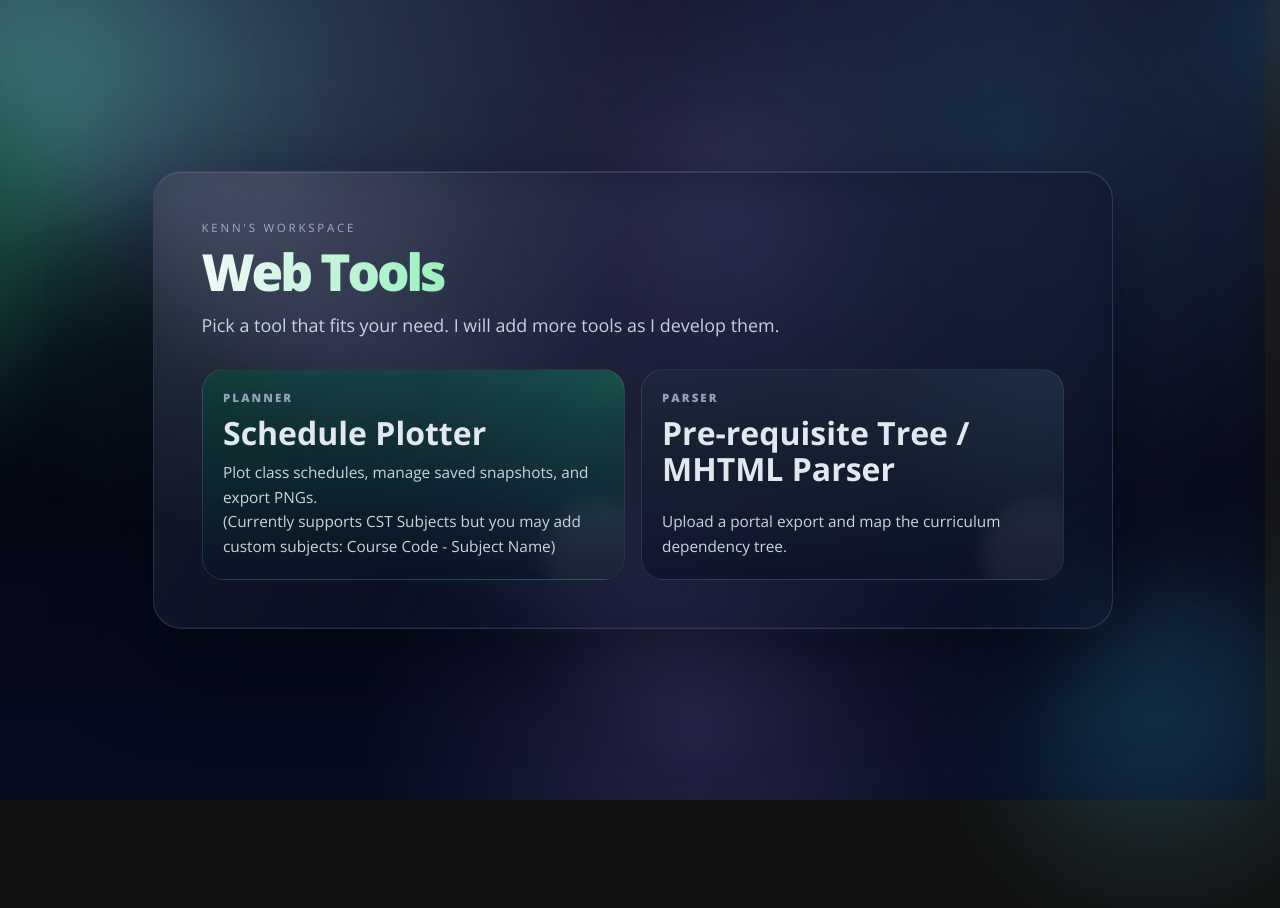
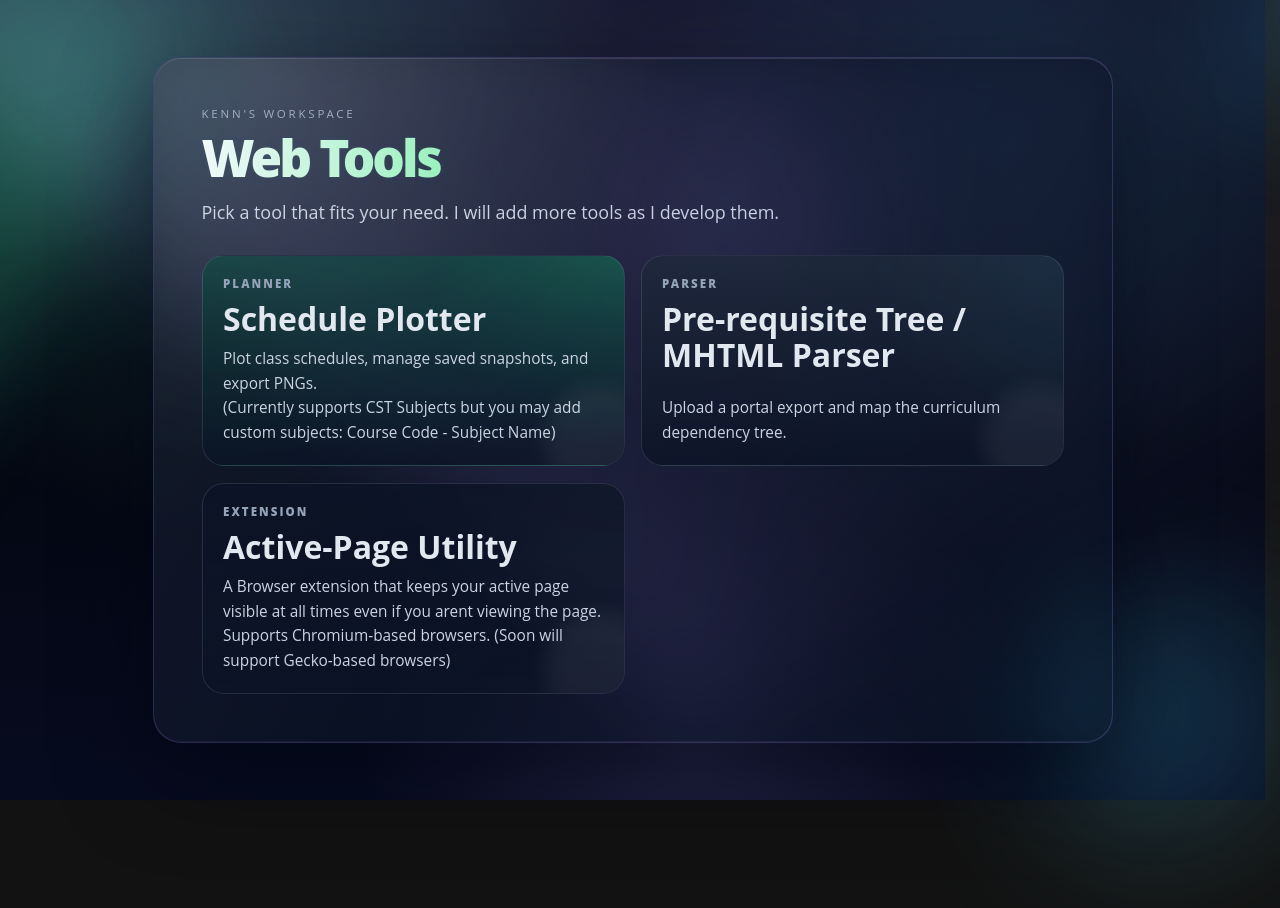
Before and after one commit to imjustapotato/web-tools, a plain HTML site: page index.html in a window 1280 px wide. Shown: the top 908 px of the page. Drawn offline with nearby package versions, Linux system fonts and the light colour scheme; a script that the page names is missing.

Commit message:
Add Active-Page Utility tool card and style for tertiary card

```diff
--- a/index.html
+++ b/index.html
@@ -34,6 +34,12 @@
                     <strong>Pre-requisite Tree / MHTML Parser</strong>
                     <span class="tool-description">Upload a portal export and map the curriculum dependency tree.</span>
                 </a>
+
+                <a class="tool-card tool-card-tertiary" href="https://bit.ly/active-page-utility" target="_blank" rel="noopener">
+                    <span class="tool-kicker">Extension</span>
+                    <strong>Active-Page Utility</strong>
+                    <span class="tool-description">A Browser extension that keeps your active page visible at all times even if you arent viewing the page. Supports Chromium-based browsers. (Soon will support Gecko-based browsers)</span>
+                </a>
             </div>
         </section>
     </main>
--- a/src/styles/home.css
+++ b/src/styles/home.css
@@ -1,3 +1,9 @@
+.tool-card-tertiary {
+    background:
+        linear-gradient(180deg, rgba(255, 184, 108, 0.22), rgba(12, 20, 38, 0.74)),
+        radial-gradient(circle at top right, rgba(255, 184, 108, 0.18), transparent 42%);
+    border-color: rgba(255, 184, 108, 0.32);
+}
 @import url('https://fonts.googleapis.com/css2?family=Open+Sans:wght@400;600;700;800&display=swap');
 
 :root {
```
Also changed, not shown: 1 other file.
